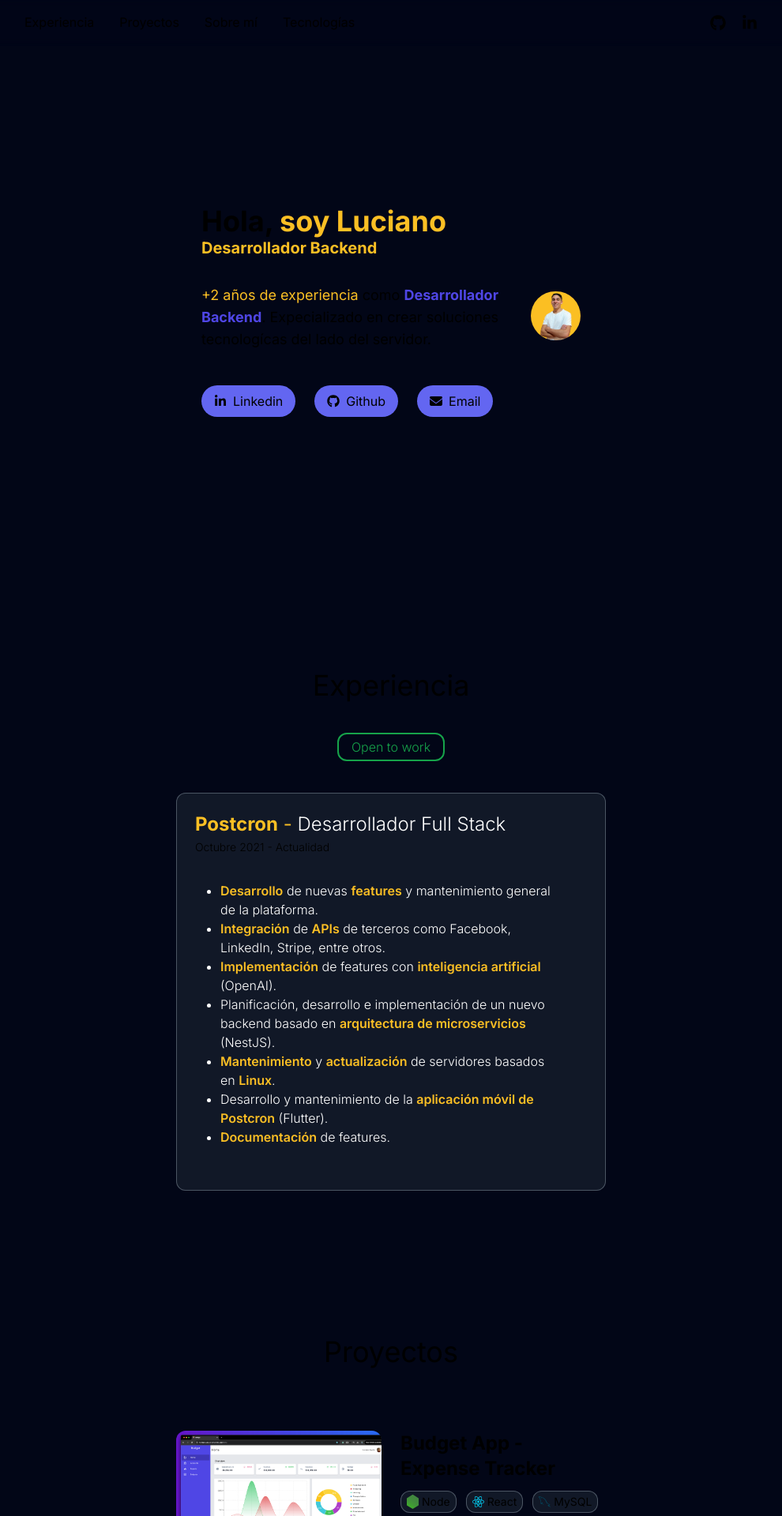
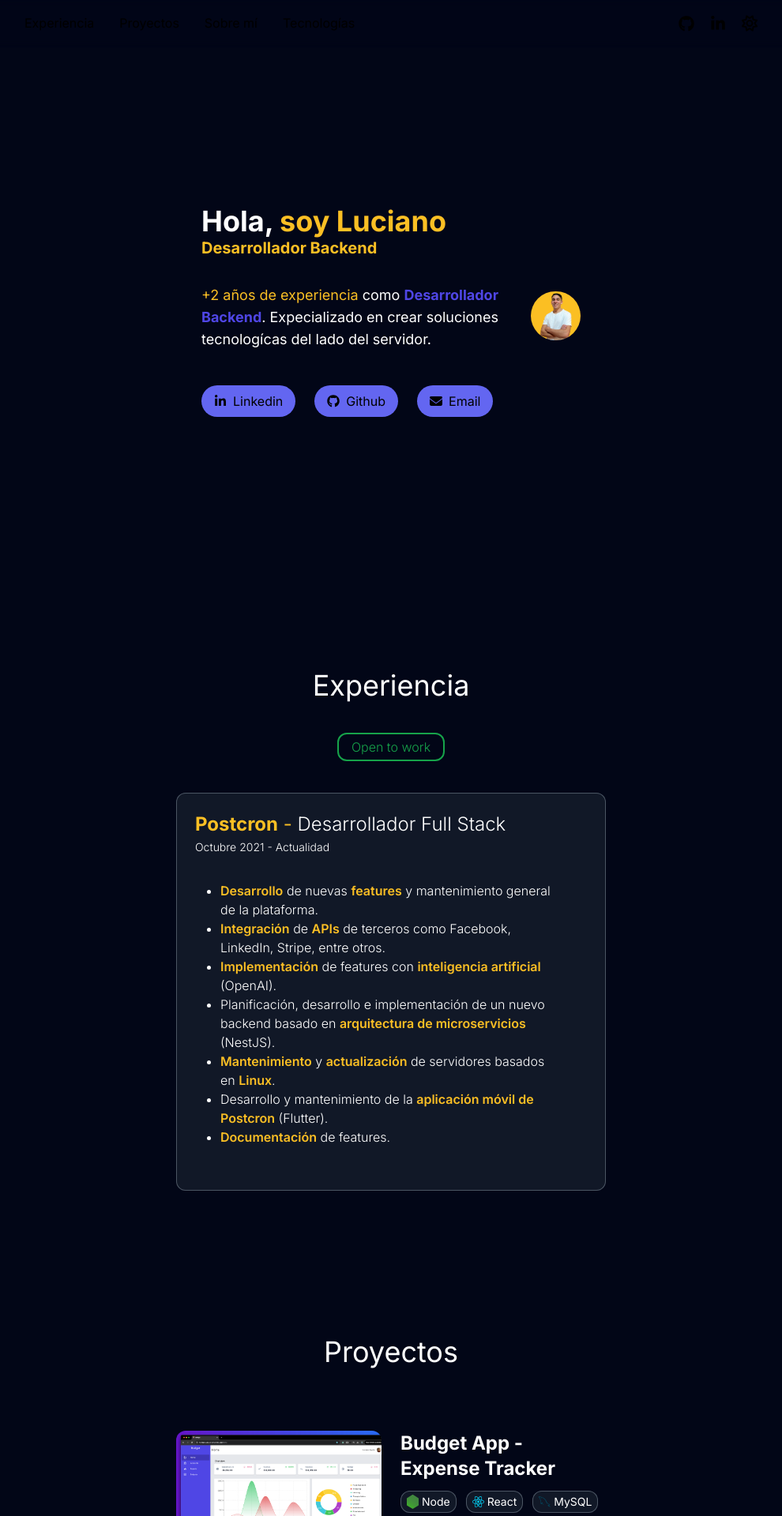
Before and after one commit to lucianoleyriaa/portfolio, a Next.js app: page / in a window 1280 px wide. Shown: the top 1920 px of the page at 79% size, without its empty margins (145-1135 px from the left). Built offline with nearby package versions, Linux system fonts and the light colour scheme.

Commit message:
Feature: Add dark mode

```diff
--- a/src/app/layout.tsx
+++ b/src/app/layout.tsx
@@ -16,12 +16,12 @@ export default function RootLayout({
   children: React.ReactNode;
 }>) {
   return (
-    <html lang="en">
+    <html lang="en" className="dark">
       <head>
         <link rel="stylesheet" href="https://cdnjs.cloudflare.com/ajax/libs/font-awesome/6.5.2/css/all.min.css" />
         <link rel="icon" href="/svg/dev.svg" />
       </head>
-      <body className={`${inter.className} bg-slate-950`}>{children}</body>
+      <body className={`${inter.className} bg-slate-100 dark:bg-slate-950`}>{children}</body>
     </html>
   );
 }
--- a/src/app/page.tsx
+++ b/src/app/page.tsx
@@ -2,7 +2,7 @@ import { AboutMe, Experience, Header, Presentation, Projects, Technologies } fro
 
 export default function Home() {
   return (
-    <main className="min-h-screen relative flex-col items-center justify-between bg-slate-950 pb-20 md-py-0">
+    <main className="min-h-screen relative flex-col items-center justify-between dark:bg-slate-950 pb-20 md-py-0">
 
       <Header />
 
--- a/src/components/AboutMe.tsx
+++ b/src/components/AboutMe.tsx
@@ -3,7 +3,7 @@ import Image from 'next/image';
 
 export const AboutMe = () => {
   return (
-    <div id='about-me' className='lg:w-9/12 m-auto md:p-3 sm:px-4 md:px-12 md:pt-12 md:pb-24'>
+    <div id='about-me' className='lg:w-9/12 m-auto md:p-3 sm:px-4 md:px-12 md:pt-12 md:pb-24 dark:text-white text-gray-800'>
       <h3 className='text-2xl md:text-4xl text-center'>Sobre mí</h3>
 
       <div className='flex flex-col'>
@@ -17,7 +17,7 @@ export const AboutMe = () => {
           />
         </div>
 
-        <div className='px-4 md:px-20 text-gray-400 text-sm md:text-base'>
+        <div className='px-4 md:px-20 text-gray-800 dark:text-gray-400 text-sm md:text-base'>
           <p className='my-4'>
             Hola &#128075;, soy <span className='text-amber-400 font-bold'>Luciano Leyria</span>, desarrollador backend. Inicie en el mundo del software en 2019 cuando comenzó estudiar
             <span className='text-indigo-600 font-bold'> analista en sistemas 💻</span>. Actualmente me encuentro trabajando como desarrollador fullstack en un empresa dentro del campo
@@ -49,7 +49,7 @@ export const AboutMe = () => {
 
         </div>
 
-        <div className='text-center my-8 transition hover:scale-105 duration-300 ease-out'>
+        <div className='text-center my-8 transition hover:scale-105 duration-300 ease-out text-white'>
           <a href='/files/CV-Luciano-Leyria-English.pdf' download className='mr-4 cursor-pointer rounded-3xl bg-indigo-500 px-4 py-2 hover:bg-indigo-400'>Download CV</a>
         </div>
 
--- a/src/components/Experience.tsx
+++ b/src/components/Experience.tsx
@@ -3,17 +3,17 @@ import React from 'react'
 export const Experience = () => {
   return (
     <div id='experience' className='md:w-4/5 lg:w-2/3 xl:w-1/2 2xl:w-2/3 md:m-auto my-16 md:px-12 md:pt-12 md:pb-24'>
-      <h3 className='text-2xl xs:w-full md:text-4xl text-center'>Experiencia</h3>
+      <h3 className='text-2xl xs:w-full md:text-4xl text-center text-gray-800 dark:text-white'>Experiencia</h3>
       <span className='text-sm md:text-base my-10 block m-auto w-max rounded-xl px-2 md:px-4 py-1 border-2 text-green-600 font-light border-green-600 text-center'>Open to work</span>
 
-      <div className='px-6 md:w-2/2 md:p-6 md:my-10 md:ring-1 md:ring-inset md:ring-gray-600 md:rounded-xl md:bg-gray-900'>
+      <div className='px-6 md:w-2/2 md:p-6 md:my-10 md:ring-1 md:ring-inset md:dark:ring-gray-600 md:rounded-xl md:dark:bg-gray-900 dark:text-white text-gray-800'>
         <div className='py-4 mb-2 md:mb-0 md:py-0'>
-          <h3 className='text-lg md:text-2xl text-amber-400'><span className='font-bold'>Postcron</span> - <span className='font-light text-white'>Desarrollador Full Stack</span></h3>
+          <h3 className='text-lg md:text-2xl text-amber-400'><span className='font-bold'>Postcron</span> - <span className='font-light text-gray-800 dark:text-white'>Desarrollador Full Stack</span></h3>
           <span className='text-sm font-light'>Octubre 2021 - Actualidad</span>
         </div>
 
         <div className='md:p-4'>
-          <ul className='md:p-4 list-disc text-sm text-gray-400 md:text-white md:text-base font-light'>
+          <ul className='md:p-4 list-disc text-sm dark:text-gray-400 md:dark:text-white text-gray-800 md:text-base font-light'>
             <li className='my-2 md:my-0'><span className='text-amber-400 font-semibold'>Desarrollo</span> de nuevas <span className='text-amber-400 font-semibold'>features</span> y mantenimiento general de la plataforma.</li>
             <li className='my-2 md:my-0'><span className='text-amber-400 font-semibold'>Integración</span> de <span className='text-amber-400 font-semibold'>APIs</span> de terceros como Facebook, LinkedIn, Stripe, entre otros.</li>
             <li className='my-2 md:my-0'><span className='text-amber-400 font-semibold'>Implementación</span> de features con <span className='text-amber-400 font-semibold'>inteligencia artificial </span> (OpenAI).</li>
--- a/src/components/Header.tsx
+++ b/src/components/Header.tsx
@@ -1,4 +1,6 @@
-import React from 'react'
+'use client'
+
+import React, { useState } from 'react'
 
 const menuItems = [
   { label: 'Experiencia', link: '#experience' },
@@ -8,6 +10,14 @@ const menuItems = [
 ]
 
 export const Header = () => {
+  const [ darkMode, setDarkMode ] = useState(true);
+
+  const changeDarkMode = () => {
+    setDarkMode(!darkMode);
+    if (!darkMode) return document.querySelector('html')?.classList.add('dark');
+    document.querySelector('html')?.classList.remove('dark');
+  }
+
   return (
     <header className='w-full fixed top-0 left-0 z-10 p-4 md:backdrop-blur-sm md:bg-slate-950/30'>
       <nav className='hidden md:flex md:items-center md:justify-between lg:px-40'>
@@ -33,6 +43,13 @@ export const Header = () => {
             <a href='https://www.linkedin.com/in/lucianoleyriaa' target='_blank' className='text-xl cursor-pointer'>
               <svg stroke="currentColor" fill="currentColor" stroke-width="0" viewBox="0 0 448 512" height="1em" width="1em" xmlns="http://www.w3.org/2000/svg"><path d="M100.28 448H7.4V148.9h92.88zM53.79 108.1C24.09 108.1 0 83.5 0 53.8a53.79 53.79 0 0 1 107.58 0c0 29.7-24.1 54.3-53.79 54.3zM447.9 448h-92.68V302.4c0-34.7-.7-79.2-48.29-79.2-48.29 0-55.69 37.7-55.69 76.7V448h-92.78V148.9h89.08v40.8h1.3c12.4-23.5 42.69-48.3 87.88-48.3 94 0 111.28 61.9 111.28 142.3V448z"></path></svg>
             </a>
+            <a onClick={ changeDarkMode } className='text-xl cursor-pointer'>
+              {
+                darkMode
+                 ? <i className="fa-regular fa-sun"></i>
+                 : <i className="fa-regular fa-moon"></i>
+              }
+            </a>
           </ul>
         </div>
 
--- a/src/components/Presentation.tsx
+++ b/src/components/Presentation.tsx
@@ -8,11 +8,11 @@ export const Presentation = () => {
       <div className='flex flex-col items-start gap-6 md:gap-8'>
 
         <div className='flex flex-col items-start'>
-          <h1 className='text-2xl md:text-4xl font-bold'>Hola, <span className='text-amber-400'>soy Luciano</span></h1>
+          <h1 className='text-2xl md:text-4xl font-bold text-gray-800 dark:text-white'>Hola, <span className='text-amber-400'>soy Luciano</span></h1>
           <p className='text-sm md:text-xl font-bold text-amber-400'>Desarrollador Backend</p>
         </div>
 
-        <div className='text-sm md:text-lg'>
+        <div className='text-sm md:text-lg text-gray-800 dark:text-white'>
           <p><span className='text-amber-400 text-bold'>+2 años de experiencia</span> como <span className='text-indigo-600 font-bold'>Desarrollador Backend</span>. Expecializado en crear soluciones tecnologícas del lado del servidor.</p>
         </div>
 
--- a/src/components/ProjectItem.tsx
+++ b/src/components/ProjectItem.tsx
@@ -30,7 +30,7 @@ export const ProjectItem = ({ title, description, githubLink, pageLink, projectP
           { children }
         </div>
 
-        <p className='my-2 font-light text-sm md:text-base text-gray-400'>{ description }</p>
+        <p className='my-2 font-light text-sm md:text-base dark:text-gray-400 text-gray-800'>{ description }</p>
 
         <div className='my-4'>
           <div className="flex items-center justify-center md:justify-normal gap-4">
@@ -38,7 +38,7 @@ export const ProjectItem = ({ title, description, githubLink, pageLink, projectP
               <i className="fa-regular fa-eye mr-2"></i>
               <span>View code</span>
             </a> */}
-            <a href={ pageLink } target='_blank' className='py-1 px-2 md:py-2 md:px-4 rounded-3xl bg-indigo-600 hover:bg-indigo-400 transition hover:scale-105 duration-300 ease-out'>
+            <a href={ pageLink } target='_blank' className='py-1 px-2 md:py-2 md:px-4 text-white rounded-3xl bg-indigo-600 hover:bg-indigo-400 transition hover:scale-105 duration-300 ease-out'>
               <i className="fa-solid fa-link mr-2"></i>
               <span>Visit site</span>
             </a>
--- a/src/components/Projects.tsx
+++ b/src/components/Projects.tsx
@@ -6,7 +6,7 @@ import { TechnologyBadge } from './TechnologyBadge';
 
 export const Projects = () => {
   return (
-    <div id='projects' className='md:w-4/5 lg:w-2/3 xl:w-1/2 2xl:w-2/3 md:m-auto p-3 sm:px-6 md:px-12 pt-12 pb-24'>
+    <div id='projects' className='md:w-4/5 lg:w-2/3 xl:w-1/2 2xl:w-2/3 md:m-auto p-3 sm:px-6 md:px-12 pt-12 pb-24 dark:text-white text-gray-800'>
       <h3 className='text-2xl md:text-4xl text-center'>Proyectos</h3>
 
       <div className='my-8 md:my-20'>
--- a/src/components/Technologies.tsx
+++ b/src/components/Technologies.tsx
@@ -40,11 +40,11 @@ const tools = [
 
 export const Technologies = () => {
   return (
-    <div id='technologies' className='md:w-4/5 xl:w-9/12 m-auto md:p-3 sm:px-6 md:px-12 md:pt-12 md:pb-24'>
+    <div id='technologies' className='md:w-4/5 xl:w-9/12 m-auto md:p-3 sm:px-6 md:px-12 md:pt-12 md:pb-24 dark:text-white text-gray-800'>
       <h3 className='text-2xl md:text-4xl text-center'>Tecnologías</h3>
 
       <div className='px-6 md:px-20'>
-        <p className='my-10 text-gray-400 text-center md:text-left'>
+        <p className='my-10 text-gray-800 dark:text-gray-400 text-center md:text-left'>
           En estos años como <span className='text-amber-400 font-bold'>programador</span> he trabajado
           con varias <span className='text-amber-400 font-bold'>tecnologias, frameworks, librerias y herramientas</span>.
         </p>
--- a/src/components/TechnologyBadge.tsx
+++ b/src/components/TechnologyBadge.tsx
@@ -7,7 +7,7 @@ interface Props {
 
 export const TechnologyBadge = ({ label, icon }: Props) => {
   return (
-    <div className='flex gap-1 items-center text-sm px-2 py-1 rounded-xl ring-1 ring-inset ring-gray-600 bg-gray-900'>
+    <div className='flex gap-1 items-center text-sm px-2 py-1 rounded-xl ring-1 ring-inset ring-gray-600 bg-gray-100 dark:bg-gray-900 dark:text-white text-gray-800'>
       <div> { icon } </div>
       <span>{ label }</span>
     </div>
--- a/src/components/TechnologyCard.tsx
+++ b/src/components/TechnologyCard.tsx
@@ -10,7 +10,7 @@ interface Props {
 export const TechnologyCard = ({ title, technologies, styles }: Props) => {
   return (
     <div className={ `col-span-2 ${styles}`  }>
-      <div className='text-center rounded-lg bg-gray-900 py-2 px-3 md:py-4 md:px-6'>
+      <div className='text-center rounded-lg ring-1 ring-inset ring-gray-300 shadow-xl dark:shadow-none dark:ring-0 dark:bg-gray-900 py-2 px-3 md:py-4 md:px-6'>
         <h3 className='text-3xl my-2'>{ title }</h3>
 
         <div className='flex flex-wrap gap-8 justify-center items-center py-4 px-4'>
--- a/tailwind.config.ts
+++ b/tailwind.config.ts
@@ -6,6 +6,7 @@ const config: Config = {
     "./src/components/**/*.{js,ts,jsx,tsx,mdx}",
     "./src/app/**/*.{js,ts,jsx,tsx,mdx}",
   ],
+  darkMode: 'class',
   theme: {
     extend: {
       backgroundImage: {
```
